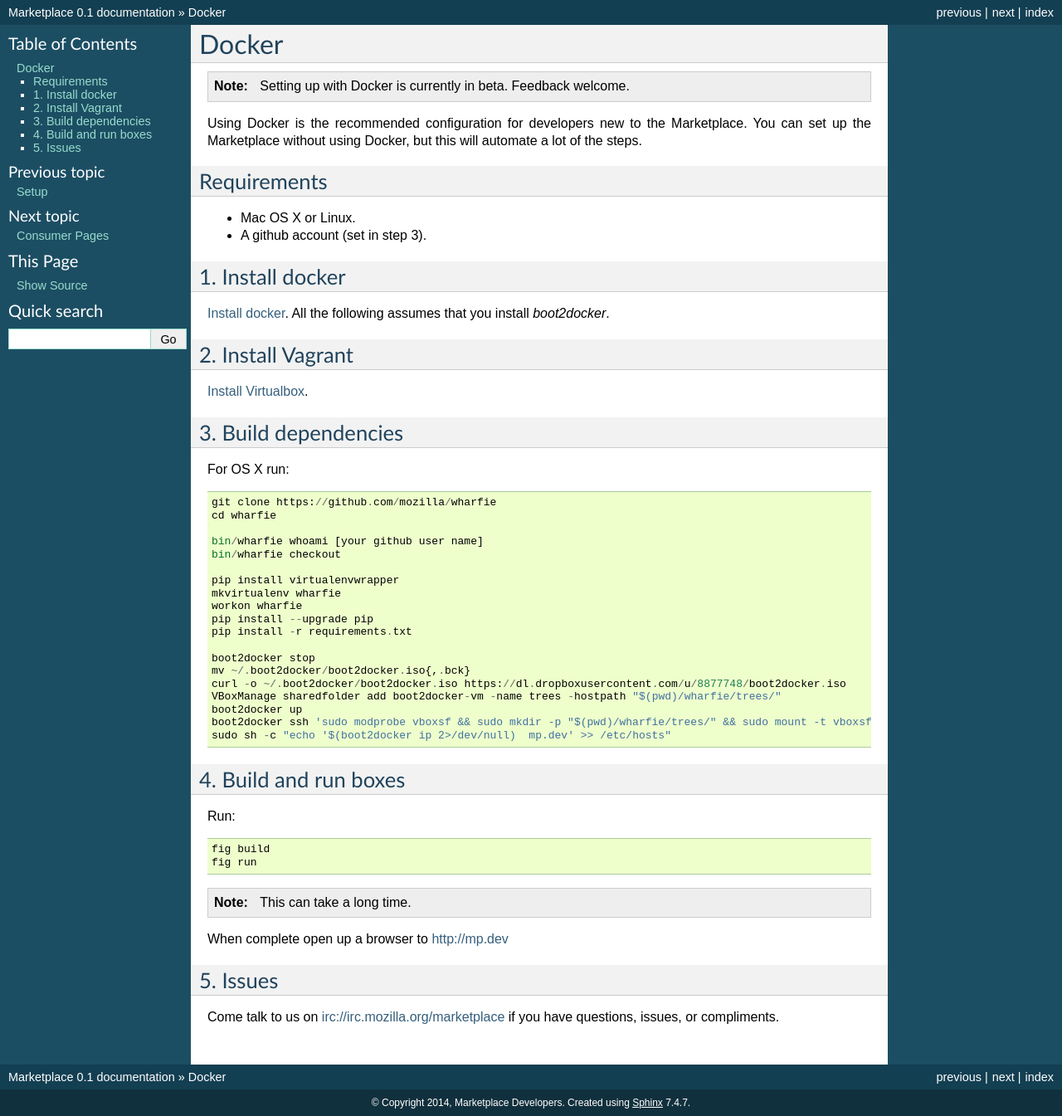
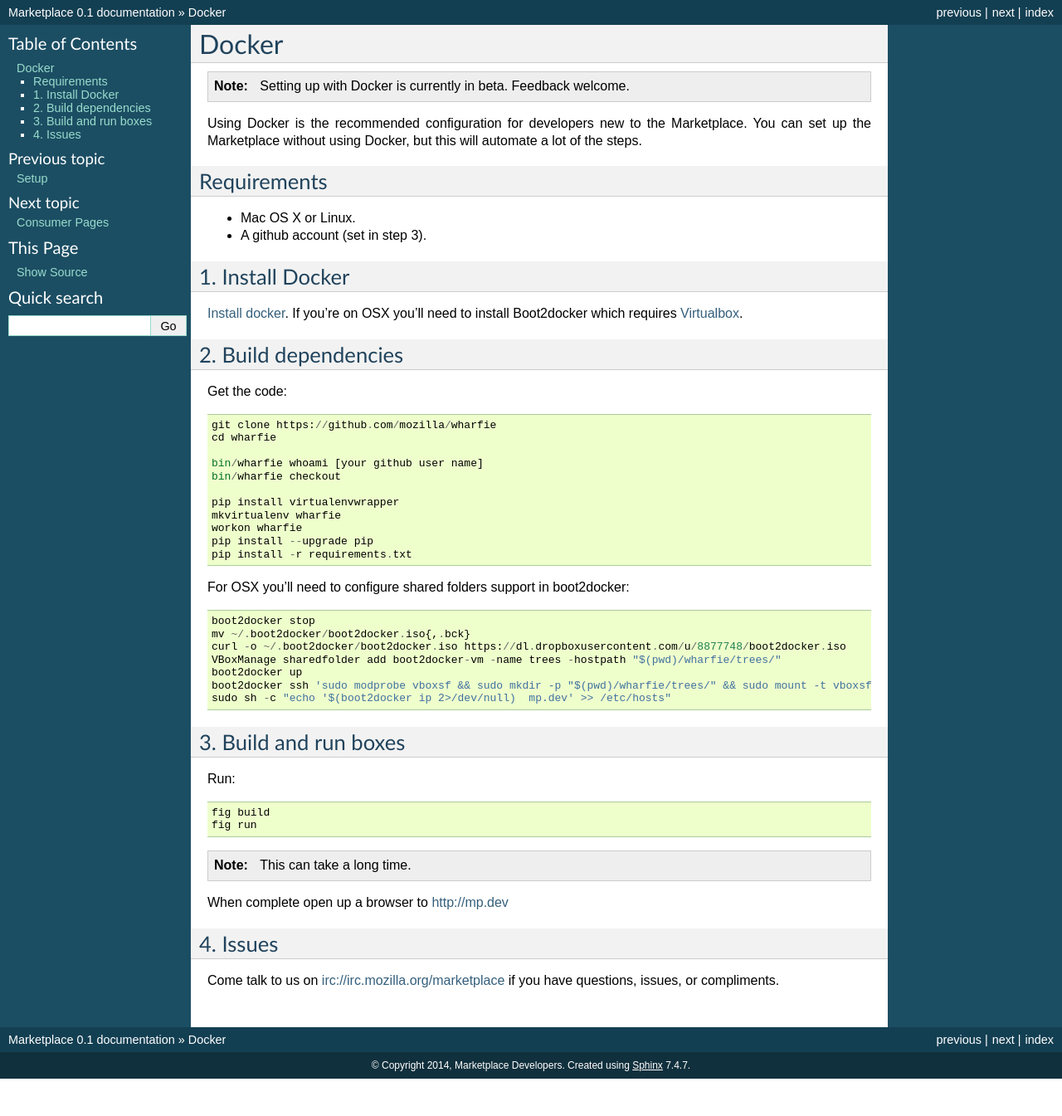
Before and after one commit to mozilla/marketplace-docs, a Sphinx documentation site: the page built from docs/topics/docker.rst, in a window 1280 px wide. Shown: the whole page at 83% size. Built offline with Sphinx 7.4.7, drawn with Linux system fonts in a browser that asks for light colours; after the commit the page ends 1300 px from its top, so only the background shows below that.

Commit message:
Few specifics relating to Docker on OSX

```diff
--- a/docs/topics/docker.rst
+++ b/docs/topics/docker.rst
@@ -14,22 +14,17 @@
 
 * A github account (set in step 3).
 
-1. Install docker
+1. Install Docker
 -----------------
 
-`Install docker <https://docs.docker.com/installation/>`_. All the following
-assumes that you install `boot2docker`.
+`Install docker <https://docs.docker.com/installation/>`_. If you're on OSX you'll
+need to install Boot2docker which requires
+`Virtualbox <https://www.virtualbox.org/wiki/Downloads>`_.
 
-
-2. Install Vagrant
-------------------
-
-`Install Virtualbox <https://www.virtualbox.org/wiki/Downloads>`_.
-
-3. Build dependencies
+2. Build dependencies
 ---------------------
 
-For OS X run::
+Get the code::
 
     git clone https://github.com/mozilla/wharfie
     cd wharfie
@@ -43,6 +38,9 @@
     pip install --upgrade pip
     pip install -r requirements.txt
 
+
+For OSX you'll need to configure shared folders support in boot2docker::
+
     boot2docker stop
     mv ~/.boot2docker/boot2docker.iso{,.bck}
     curl -o ~/.boot2docker/boot2docker.iso https://dl.dropboxusercontent.com/u/8877748/boot2docker.iso
@@ -63,7 +62,7 @@
 
 When complete open up a browser to http://mp.dev
 
-5. Issues
+4. Issues
 ---------
 
 Come talk to us on irc://irc.mozilla.org/marketplace if you have questions,
```
Also changed, not shown: other parts of docs/topics/docker.rst (+2 -1 lines).
